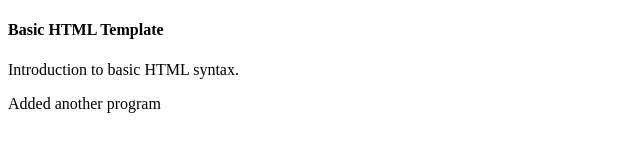
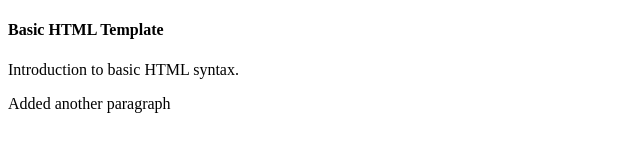
Before and after one commit to Aykooo31/HTML-AND-CSS-PROJECTS, a plain HTML site: page BasicHTML.html in a window 1280 px wide. Shown: the full height of the page, 0-640 px from the left. Drawn offline with Linux system fonts and the light colour scheme.

Commit message:
Update BasicHTML.html

```diff
--- a/BasicHTML.html
+++ b/BasicHTML.html
@@ -10,6 +10,6 @@
 			<h4>Basic HTML Template</h4>
 		</header>
 		<p>Introduction to basic HTML syntax.<p>
-		<p>Added another program</p>
+		<p>Added another paragraph</p>
 	</body>
 </html>
```
